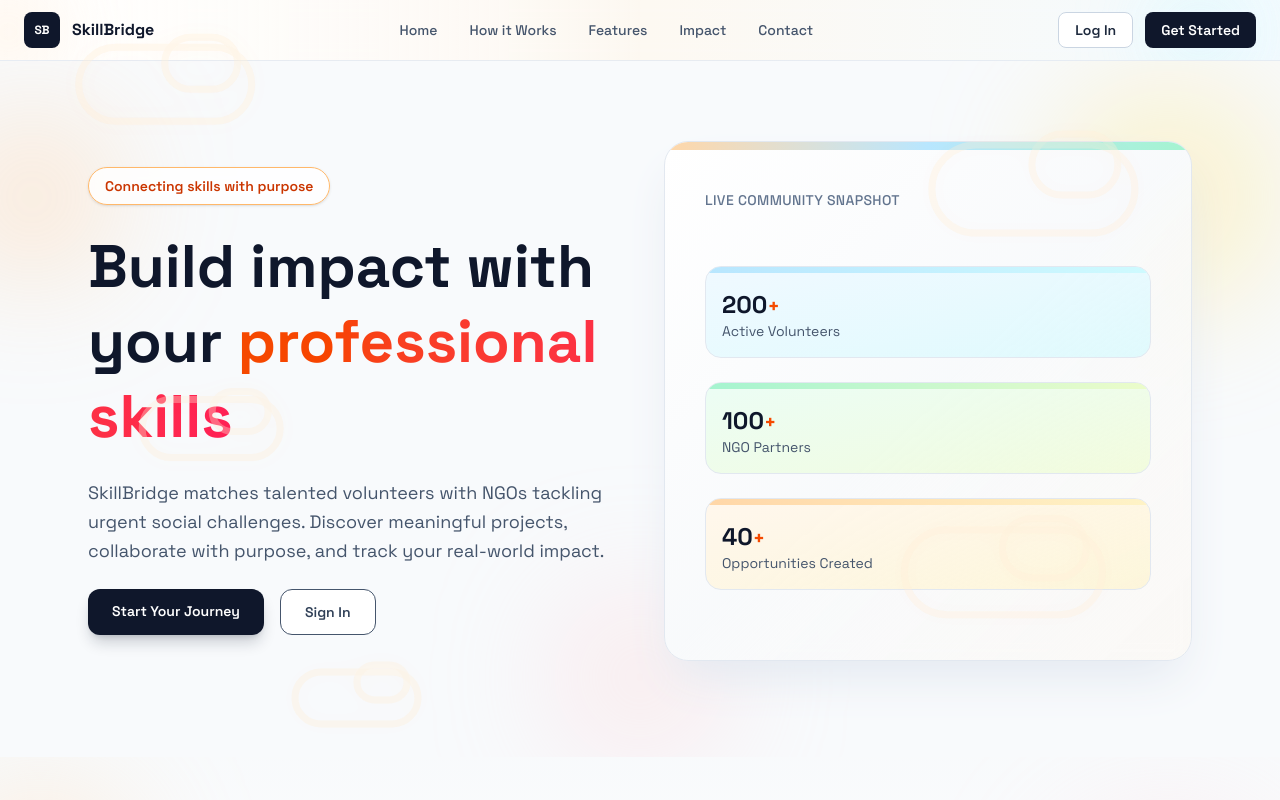
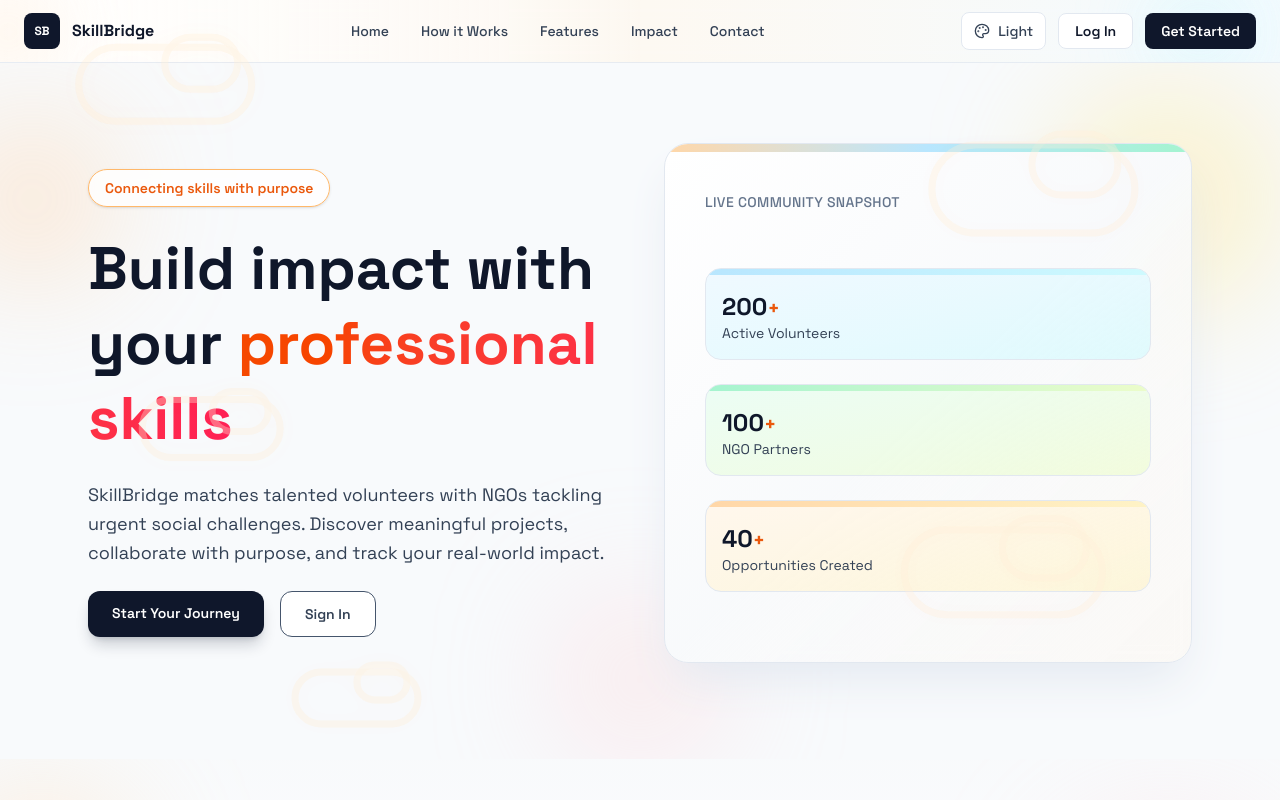
Before and after one commit to springboardmentor7451-lang/SkillBridge-feb-team03, a React (Vite) app in the folder frontend/: page / in a window 1280 px wide. Shown: the top 800 px of the page. Built offline with nearby package versions, Linux system fonts and the light colour scheme.

Commit message:
Completed Project

```diff
--- a/frontend/src/App.jsx
+++ b/frontend/src/App.jsx
@@ -25,7 +25,7 @@ import MovingCloudBackground from "./components/MovingCloudBackground";
 
 export default function App() {
   return (
-    <ThemeProvider defaultTheme="light" storageKey="skillbridge-theme">
+    <ThemeProvider attribute="data-theme" defaultTheme="light" enableSystem={false} disableTransitionOnChange storageKey="skillbridge-theme">
       <AuthProvider>
         <SocketProvider>
           <div className="relative min-h-screen">
--- a/frontend/src/components/Navbar.jsx
+++ b/frontend/src/components/Navbar.jsx
@@ -2,6 +2,7 @@ import { useState } from "react";
 import { Link, useNavigate, useLocation } from "react-router-dom";
 import { useAuth } from "../context/AuthContext";
 import NotificationBell from "./NotificationBell";
+import ThemeSelector from "./ThemeSelector";
 import { cn } from "../lib/utils";
 import { Button } from "./ui/button";
 import { Input } from "./ui/input";
@@ -147,6 +148,7 @@ export default function Navbar() {
         </div>
 
         <div className="flex items-center gap-2 sm:gap-3">
+          <ThemeSelector />
           {!isAuthenticated ? (
             <>
               <Button asChild variant="secondary" size="sm">
--- /dev/null
+++ b/frontend/src/components/ThemeSelector.jsx
@@ -0,0 +1,61 @@
+import { useMemo, useState, useEffect } from "react";
+import { useTheme } from "next-themes";
+import { Palette } from "lucide-react";
+import {
+  DropdownMenu,
+  DropdownMenuContent,
+  DropdownMenuItem,
+  DropdownMenuLabel,
+  DropdownMenuSeparator,
+  DropdownMenuTrigger,
+} from "./ui/dropdown-menu";
+
+const themes = [
+  { value: "light", label: "Light" },
+  { value: "blue-gray", label: "Blue Gray" },
+  { value: "sunset", label: "Sunset" },
+  { value: "rainforest", label: "Rainforest" },
+  { value: "ocean", label: "Ocean" },
+];
+
+export default function ThemeSelector() {
+  const { theme, setTheme } = useTheme();
+  const [mounted, setMounted] = useState(false);
+
+  useEffect(() => {
+    setMounted(true);
+  }, []);
+
+  const currentLabel = useMemo(() => {
+    if (!mounted) return "Theme";
+    return themes.find((item) => item.value === theme)?.label || "Theme";
+  }, [mounted, theme]);
+
+  return (
+    <DropdownMenu>
+      <DropdownMenuTrigger asChild>
+        <button
+          type="button"
+          className="inline-flex items-center gap-2 rounded-lg border border-slate-300 bg-white px-3 py-2 text-sm font-medium text-slate-700 transition hover:bg-slate-50"
+          aria-label="Change theme"
+        >
+          <Palette className="h-4 w-4" />
+          <span className="hidden lg:inline">{currentLabel}</span>
+        </button>
+      </DropdownMenuTrigger>
+      <DropdownMenuContent align="end" className="w-44">
+        <DropdownMenuLabel>Select Theme</DropdownMenuLabel>
+        <DropdownMenuSeparator />
+        {themes.map((item) => (
+          <DropdownMenuItem
+            key={item.value}
+            onClick={() => setTheme(item.value)}
+            className={theme === item.value ? "bg-orange-100 text-orange-700" : ""}
+          >
+            {item.label}
+          </DropdownMenuItem>
+        ))}
+      </DropdownMenuContent>
+    </DropdownMenu>
+  );
+}
--- a/frontend/src/index.css
+++ b/frontend/src/index.css
@@ -3,6 +3,118 @@
 
 :root {
 	color-scheme: light;
+	--theme-page-bg: #f8fafc;
+	--theme-surface: #ffffff;
+	--theme-surface-2: #f1f5f9;
+	--theme-text-strong: #0f172a;
+	--theme-text: #334155;
+	--theme-text-muted: #64748b;
+	--theme-border: #e2e8f0;
+	--theme-primary: #ea580c;
+	--theme-primary-hover: #c2410c;
+	--theme-primary-soft: #ffedd5;
+}
+
+html[data-theme="light"] {
+	color-scheme: light;
+}
+
+html[data-theme="dark"] {
+	color-scheme: dark;
+	--theme-page-bg: #020617;
+	--theme-surface: #0f172a;
+	--theme-surface-2: #1e293b;
+	--theme-text-strong: #f8fafc;
+	--theme-text: #cbd5e1;
+	--theme-text-muted: #94a3b8;
+	--theme-border: #334155;
+	--theme-primary: #fb923c;
+	--theme-primary-hover: #f97316;
+	--theme-primary-soft: #7c2d12;
+}
+
+html[data-theme="blue-gray"] {
+	color-scheme: light;
+	--theme-page-bg: #eef2ff;
+	--theme-surface: #ffffff;
+	--theme-surface-2: #e2e8f0;
+	--theme-text-strong: #1e293b;
+	--theme-text: #334155;
+	--theme-text-muted: #64748b;
+	--theme-border: #cbd5e1;
+	--theme-primary: #2563eb;
+	--theme-primary-hover: #1d4ed8;
+	--theme-primary-soft: #dbeafe;
+}
+
+html[data-theme="deep-dark"] {
+	color-scheme: dark;
+	--theme-page-bg: #030712;
+	--theme-surface: #111827;
+	--theme-surface-2: #1f2937;
+	--theme-text-strong: #f9fafb;
+	--theme-text: #d1d5db;
+	--theme-text-muted: #9ca3af;
+	--theme-border: #374151;
+	--theme-primary: #8b5cf6;
+	--theme-primary-hover: #7c3aed;
+	--theme-primary-soft: #312e81;
+}
+
+html[data-theme="sunset"] {
+	color-scheme: light;
+	--theme-page-bg: #fff7ed;
+	--theme-surface: #ffffff;
+	--theme-surface-2: #ffedd5;
+	--theme-text-strong: #7c2d12;
+	--theme-text: #9a3412;
+	--theme-text-muted: #b45309;
+	--theme-border: #fed7aa;
+	--theme-primary: #f97316;
+	--theme-primary-hover: #ea580c;
+	--theme-primary-soft: #ffedd5;
+}
+
+html[data-theme="rainforest"] {
+	color-scheme: light;
+	--theme-page-bg: #ecfdf5;
+	--theme-surface: #ffffff;
+	--theme-surface-2: #dcfce7;
+	--theme-text-strong: #14532d;
+	--theme-text: #166534;
+	--theme-text-muted: #15803d;
+	--theme-border: #bbf7d0;
+	--theme-primary: #16a34a;
+	--theme-primary-hover: #15803d;
+	--theme-primary-soft: #dcfce7;
+}
+
+html[data-theme="ocean"] {
+	color-scheme: light;
+	--theme-page-bg: #ecfeff;
+	--theme-surface: #ffffff;
+	--theme-surface-2: #cffafe;
+	--theme-text-strong: #164e63;
+	--theme-text: #155e75;
+	--theme-text-muted: #0e7490;
+	--theme-border: #a5f3fc;
+	--theme-primary: #0891b2;
+	--theme-primary-hover: #0e7490;
+	--theme-primary-soft: #cffafe;
+}
+
+html[data-theme="midnight"] {
+	color-scheme: dark;
+	--theme-page-bg: #0b1120;
+	--theme-surface: #111827;
+	--theme-surface-2: #1f2937;
+	--theme-text-strong: #e5e7eb;
+	--theme-text: #cbd5e1;
+	--theme-text-muted: #94a3b8;
+	--theme-border: #334155;
+	--theme-primary: #6366f1;
+	--theme-primary-hover: #4f46e5;
+	--theme-primary-soft: #312e81;
 }
 
 * {
@@ -16,6 +128,50 @@ html {
 body {
 	margin: 0;
 	font-family: 'Space Grotesk', 'Segoe UI', Tahoma, Geneva, Verdana, sans-serif;
-	background: #f8fafc;
-	color: #0f172a;
+	background: var(--theme-page-bg);
+	color: var(--theme-text-strong);
 }
+
+html[data-theme] :where(.bg-slate-50) {
+	background-color: var(--theme-page-bg) !important;
+}
+
+html[data-theme] :where(.bg-white) {
+	background-color: var(--theme-surface) !important;
+}
+
+html[data-theme] :where(.bg-slate-100, .bg-slate-50\/80, .bg-slate-50\/70) {
+	background-color: var(--theme-surface-2) !important;
+}
+
+html[data-theme] :where(.text-slate-900, .text-slate-800) {
+	color: var(--theme-text-strong) !important;
+}
+
+html[data-theme] :where(.text-slate-700, .text-slate-600) {
+	color: var(--theme-text) !important;
+}
+
+html[data-theme] :where(.text-slate-500, .text-slate-400) {
+	color: var(--theme-text-muted) !important;
+}
+
+html[data-theme] :where(.border-slate-200, .border-slate-300) {
+	border-color: var(--theme-border) !important;
+}
+
+html[data-theme] :where(.bg-orange-600) {
+	background-color: var(--theme-primary) !important;
+}
+
+html[data-theme] :where(.hover\:bg-orange-700:hover) {
+	background-color: var(--theme-primary-hover) !important;
+}
+
+html[data-theme] :where(.bg-orange-100, .hover\:bg-orange-100:hover) {
+	background-color: var(--theme-primary-soft) !important;
+}
+
+html[data-theme] :where(.text-orange-700, .text-orange-600) {
+	color: var(--theme-primary) !important;
+}
```
Also changed, not shown: 1 other file (tests, documents, lock files or other folders).
